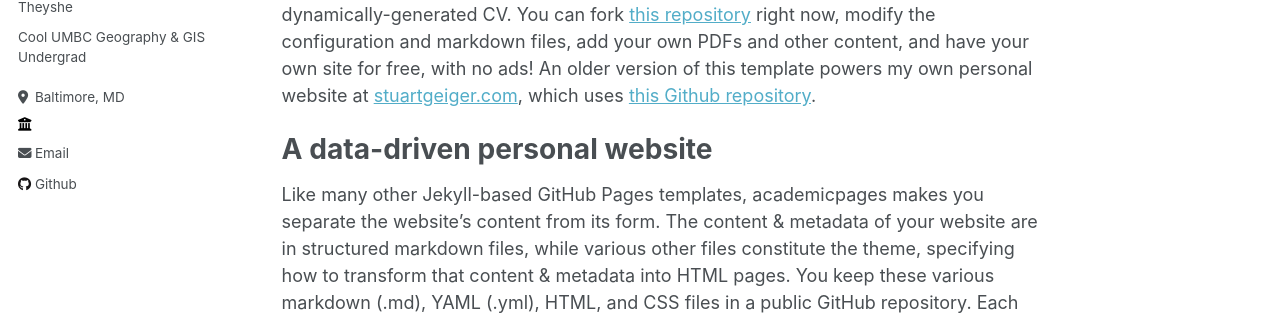
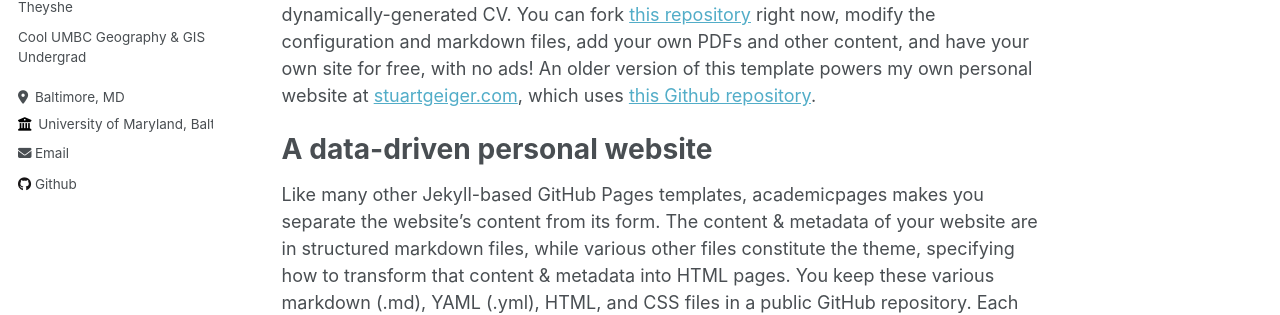
Before and after one commit to AmiraTurner/AmiraTurner.github.io, a Jekyll site: the page built from _pages/about.md, in a window 1280 px wide. Shown: the part 317-632 px from the top of the page. Built offline with Jekyll 4.4.1, drawn with Linux system fonts in a browser that asks for light colours.

Commit message:
Update _config.yml

```diff
--- a/_config.yml
+++ b/_config.yml
@@ -25,7 +25,7 @@ author:
   pronouns         : "Theyshe"
   bio              : "Cool UMBC Geography & GIS Undergrad"
   location         : "Baltimore, MD"
-  employer         : "" # If empty, ensure it's properly indented
+  employer         : "University of Maryland, Baltimore County" # If empty, ensure it's properly indented
   uri              : # URL
   email            : "amirat1@umbc.edu"
 
```
